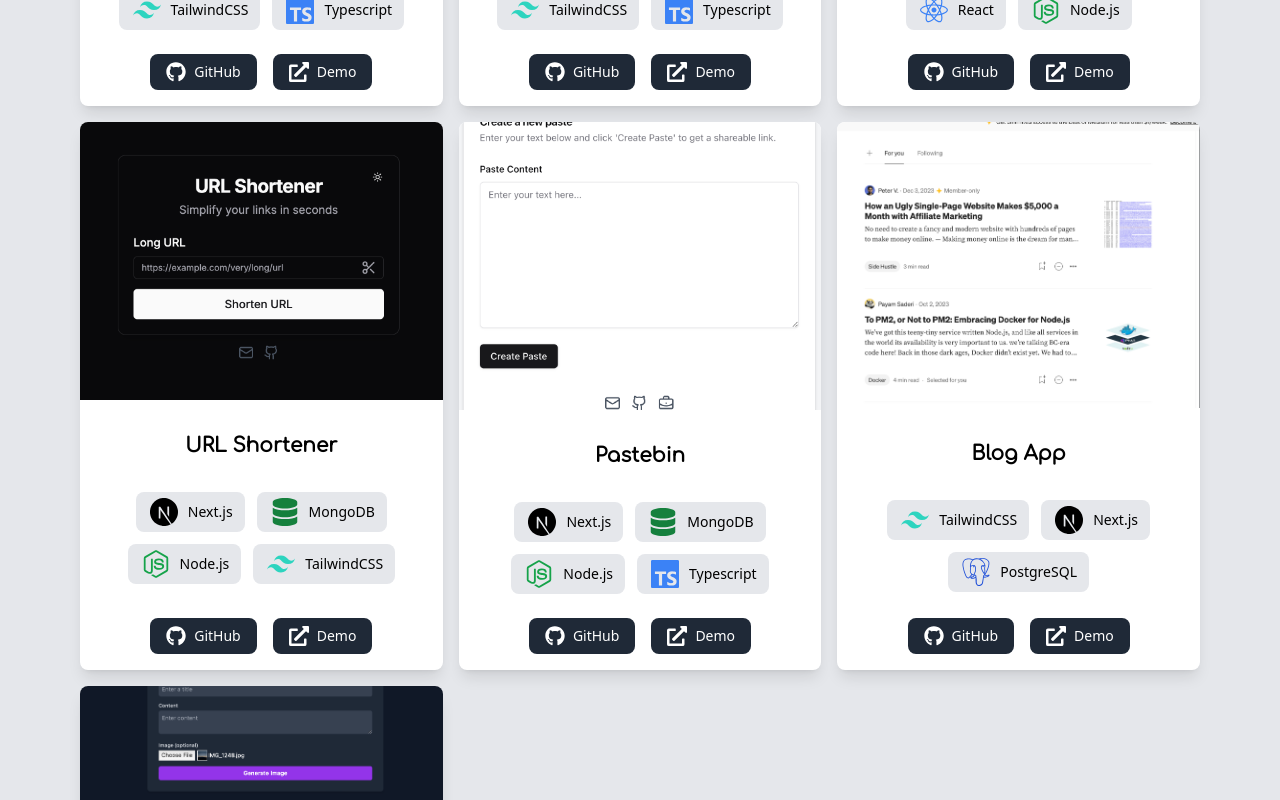
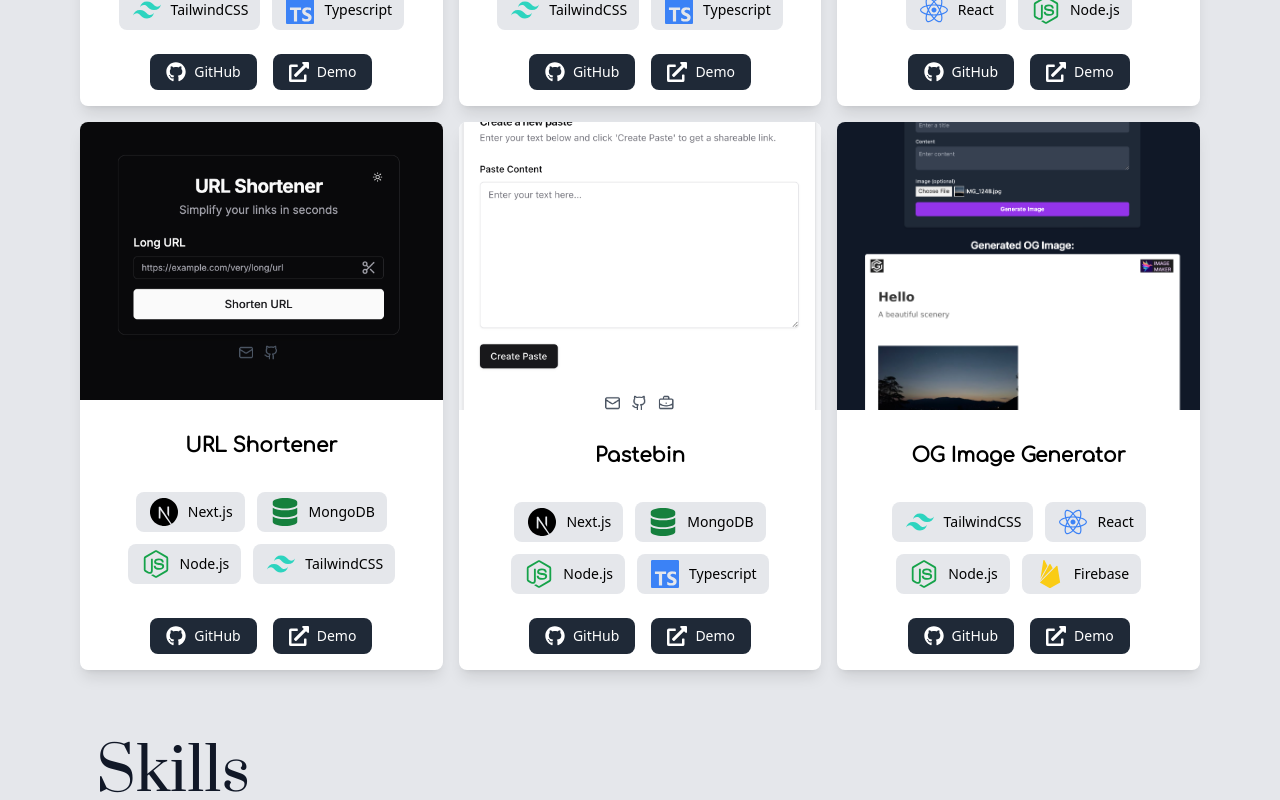
Before and after one commit to gurshaan17/portfolio, a React (Create React App) app: page / in a window 1280 px wide. Shown: the part 1940-2740 px from the top of the page. Built offline with nearby package versions, Linux system fonts and the light colour scheme; a web font is replaced by a local one.

Commit message:
project removed

```diff
--- a/src/components/Projects.jsx
+++ b/src/components/Projects.jsx
@@ -79,13 +79,6 @@ function Projects() {
       techStack:"Next.js, MongoDB, Node.js, Typescript",
       demo: "https://controlc.vercel.app"
     },{
-      title: "Blog App",
-      imageUrl: "/blog.png",
-      link: "https://github.com/gurshaan17/medium-clone",
-      linkType: "github",
-      techStack: "TailwindCSS, Next.js, PostgreSQL",
-      demo:"https://github.com/gurshaan17/medium-clone"
-    },{
       title:"OG Image Generator",
       imageUrl:"/og.png",
       link:"https://github.com/gurshaan17/og-image",
```
